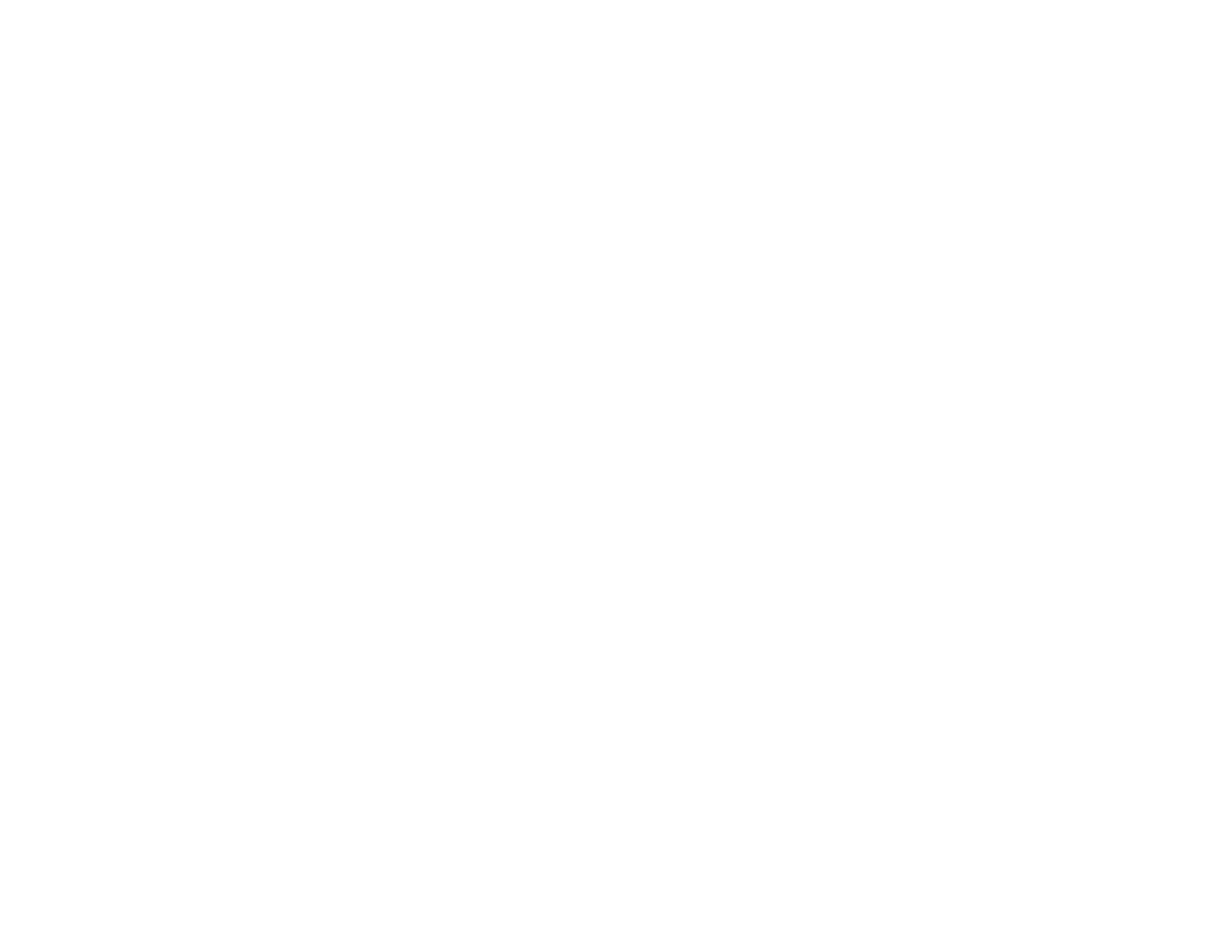
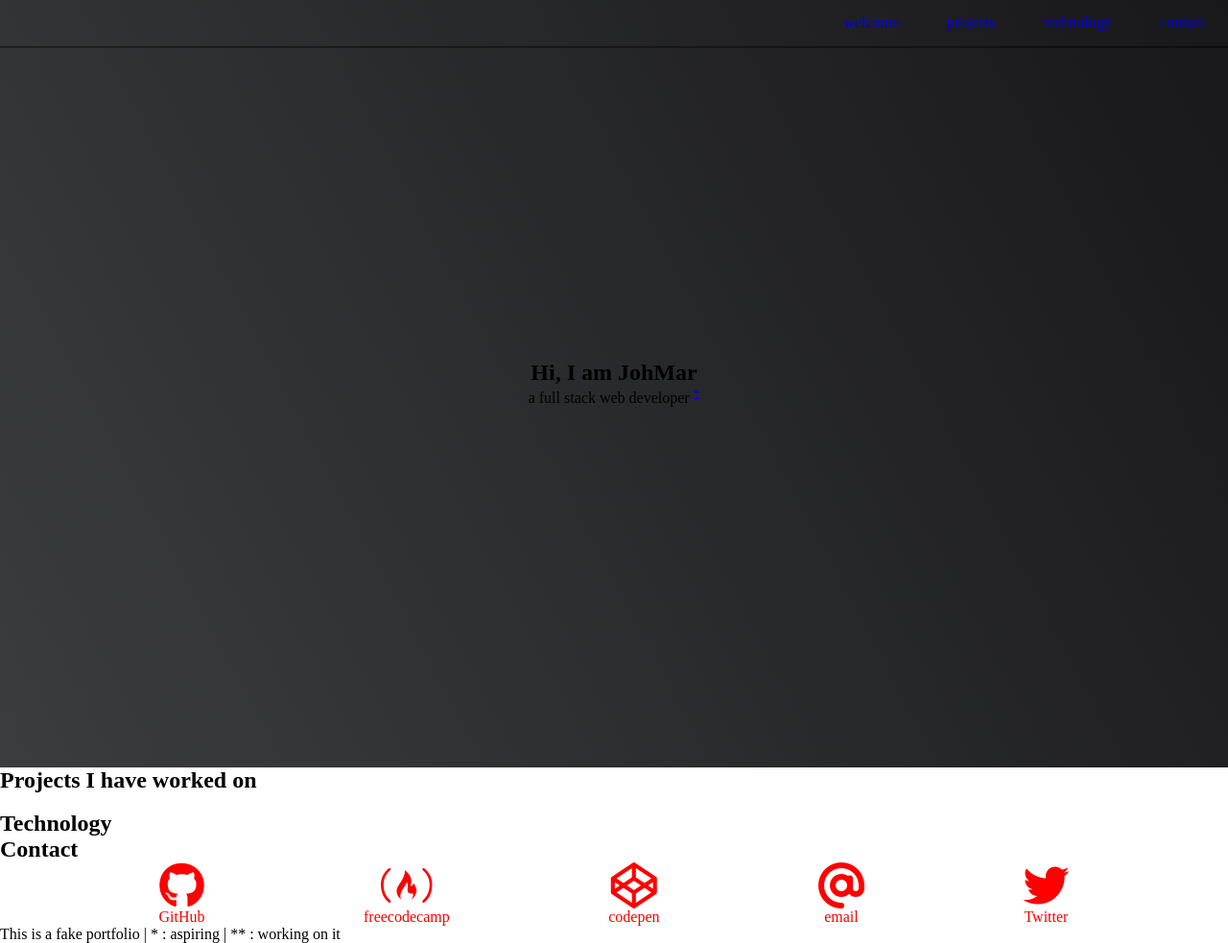
Before and after one commit to jmares/freeCodeCamp, a plain HTML site: page responsive_web_design/portfolio_page/index.html in a window 1280 px wide. Shown: the whole page at 96% size. Before the commit the page ends 800 px from the top, so only its background shows below. Drawn offline with Linux system fonts and the light colour scheme.

Commit message:
first draft

```diff
--- a/responsive_web_design/portfolio_page/index.html
+++ b/responsive_web_design/portfolio_page/index.html
@@ -4,8 +4,54 @@
         <title>FCC RWD Portfolio</title>
         <meta charset="utf-8">
         <link rel="stylesheet" href="style.css">
+        <script src="https://kit.fontawesome.com/0efe4098a5.js" crossorigin="anonymous"></script>
     </head>
     <body>
+        <nav id="navbar">
+            <ul>
+                <li><a href="#">welcome</a></li>
+                <li><a href="#">projects</a></li>
+                <li><a href="#">technology</a></li>
+                <li><a href="#">contact</a></li>
+            </ul>
+        </nav>
 
+        <main>
+
+            <section id="welcome-section">
+                <h1>Hi, I am JohMar</h1>
+                <p>a full stack web developer <sup><a href="#footer">*</a></sup></p>
+            </section>
+
+            <section id="projects">
+                <h2>Projects I have worked on</h2>
+                <div id="projectsholder">
+                    <figure class="project-tile">
+                        <img src="" alt="">
+                        <figcaption></figcaption>
+                    </figure>
+                </div>
+            </section>
+
+            <section id="technology">
+                <h2>Technology</h2>
+
+            </section>
+
+            <section id="contact">
+                <h2>Contact</h2>
+                <div id="contacts">
+                    <div class="contactme"><span class="fab fa-github fa-3x"></span><br>GitHub</div>
+                    <div class="contactme"><span class="fab fa-free-code-camp fa-3x"></span><br>freecodecamp</div>
+                    <div class="contactme"><span class="fab fa-codepen fa-3x"></span><br>codepen</div>
+                    <div class="contactme"><span class="fas fa-at fa-3x"></span><br>email</div>
+                    <div class="contactme"><span class="fab fa-twitter fa-3x"></span><br>Twitter</div>
+                </div>
+            </section>
+
+            <footer id="footer">
+                <p>This is a fake portfolio | * :  aspiring | ** : working on it</p>
+            </footer>
+        </main>
     </body>
 </html>
--- a/responsive_web_design/portfolio_page/style.css
+++ b/responsive_web_design/portfolio_page/style.css
@@ -0,0 +1,65 @@
+*,
+*::before,
+*::after {
+  box-sizing: inherit;
+}
+
+* {
+    margin: 0;
+    padding: 0;
+}
+
+#navbar {
+    display: flex;
+    justify-content: flex-end;
+    position: fixed;
+    top: 0;
+    left: 0;
+    width: 100%;
+    background: var(--main-red);
+    box-shadow: 0 2px 0 rgba(0, 0, 0, 0.4);
+    z-index: 10;
+
+}
+#navbar ul {
+    list-style: none;
+    display: flex;
+    flex-direction: row;
+}
+
+#navbar li {
+    margin: 5px;
+    padding: 10px 20px;
+}
+
+#navbar a {
+    text-decoration: none;
+    display: block;
+}
+
+main {
+    display: flex;
+    flex-direction: column;
+}
+
+#welcome-section {
+    display: flex;
+    flex-direction: column;
+    justify-content: center;
+    align-items: center;
+    width: 100%;
+    height: 100vh;
+    background-color: #000;
+    background-image: linear-gradient(62deg, #3a3d40 0%, #181719 100%);
+
+}
+
+#contacts {
+    display: flex;
+    flex-direction: row;
+    justify-content: space-evenly;
+}
+.contactme {
+    text-align: center;
+    color: red;
+}
```
